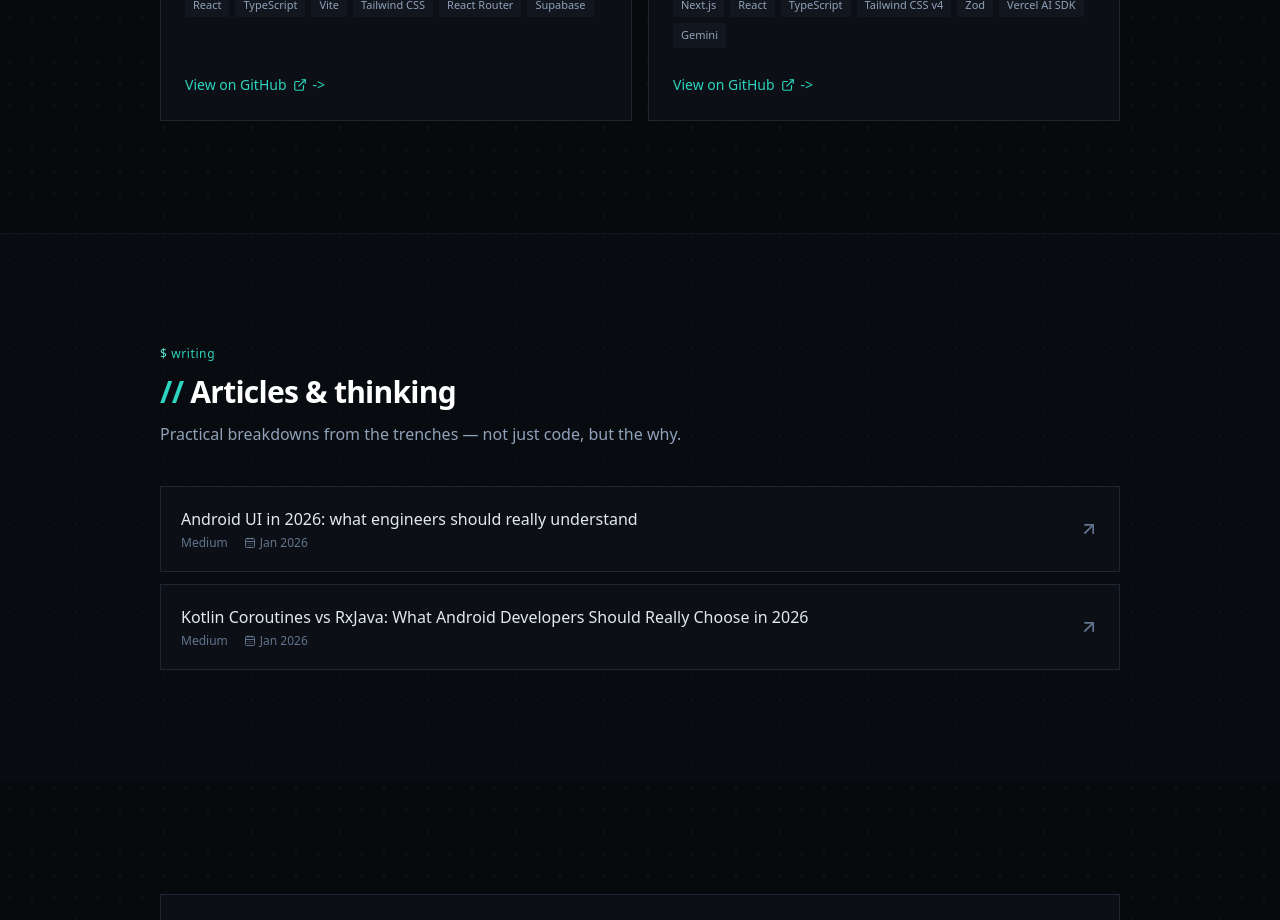
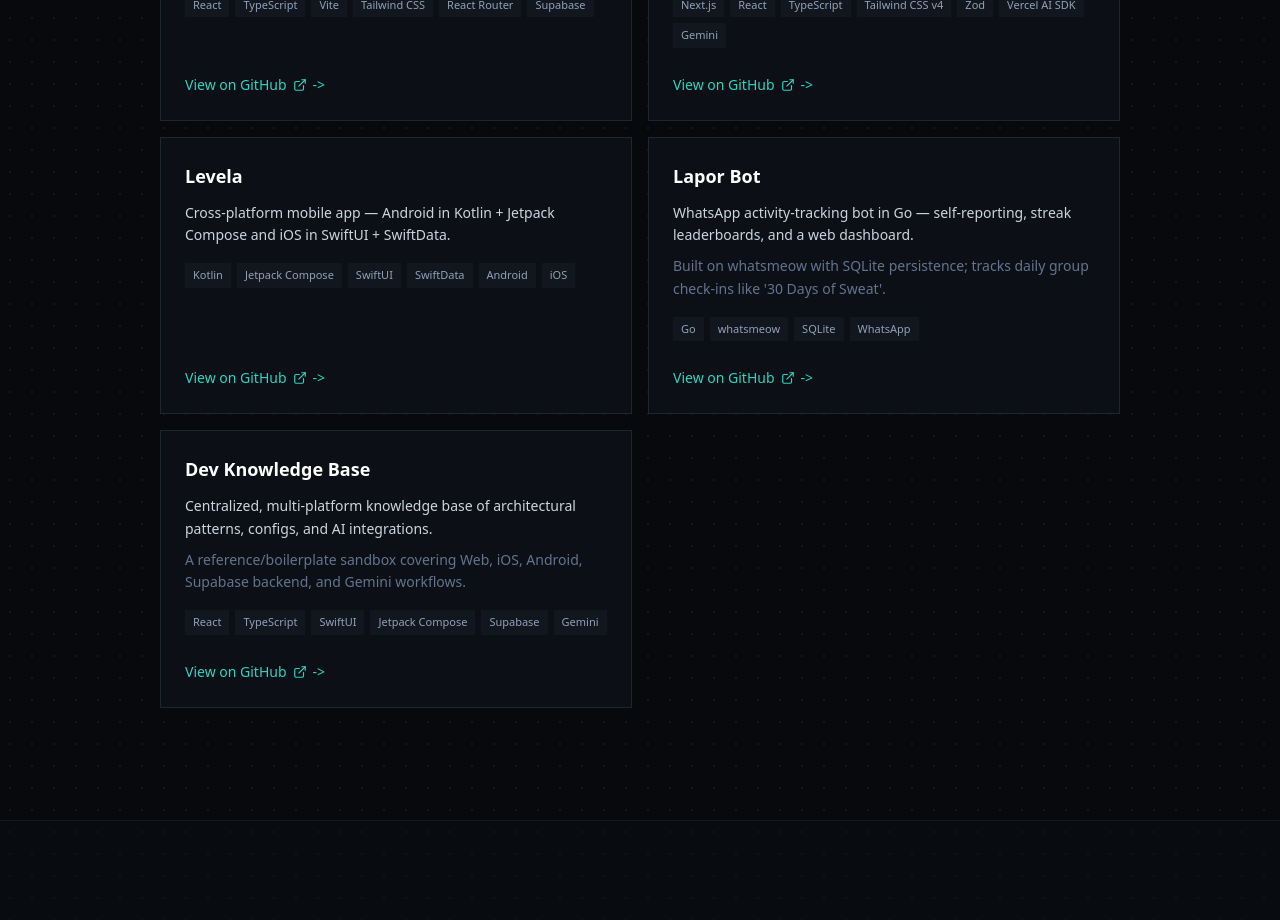
Before and after one commit to yuzutaru/yustar-portfolio, a Next.js app: page / in a window 1280 px wide. Shown: the part 11080-12000 px from the top of the page. Built offline with nearby package versions, Linux system fonts and the light colour scheme.

Commit message:
Feat: update projects section with new pinned GitHub repos

```diff
--- a/src/content/projects.ts
+++ b/src/content/projects.ts
@@ -47,4 +47,38 @@ export const projects = [
     private: false,
     owner: "personal",
   }),
+  ProjectSchema.parse({
+    name: "Levela",
+    summary:
+      "Cross-platform mobile app — Android in Kotlin + Jetpack Compose and iOS in SwiftUI + SwiftData.",
+    tech: ["Kotlin", "Jetpack Compose", "SwiftUI", "SwiftData", "Android", "iOS"],
+    url: "https://github.com/yuzutaru/levela",
+    featured: false,
+    private: false,
+    owner: "personal",
+  }),
+  ProjectSchema.parse({
+    name: "Lapor Bot",
+    summary:
+      "WhatsApp activity-tracking bot in Go — self-reporting, streak leaderboards, and a web dashboard.",
+    detail:
+      "Built on whatsmeow with SQLite persistence; tracks daily group check-ins like '30 Days of Sweat'.",
+    tech: ["Go", "whatsmeow", "SQLite", "WhatsApp"],
+    url: "https://github.com/swegrowthid/lapor-bot",
+    featured: false,
+    private: false,
+    owner: "personal",
+  }),
+  ProjectSchema.parse({
+    name: "Dev Knowledge Base",
+    summary:
+      "Centralized, multi-platform knowledge base of architectural patterns, configs, and AI integrations.",
+    detail:
+      "A reference/boilerplate sandbox covering Web, iOS, Android, Supabase backend, and Gemini workflows.",
+    tech: ["React", "TypeScript", "SwiftUI", "Jetpack Compose", "Supabase", "Gemini"],
+    url: "https://github.com/yuzutaru/dev-knowledge-base",
+    featured: false,
+    private: false,
+    owner: "personal",
+  }),
 ];
```
